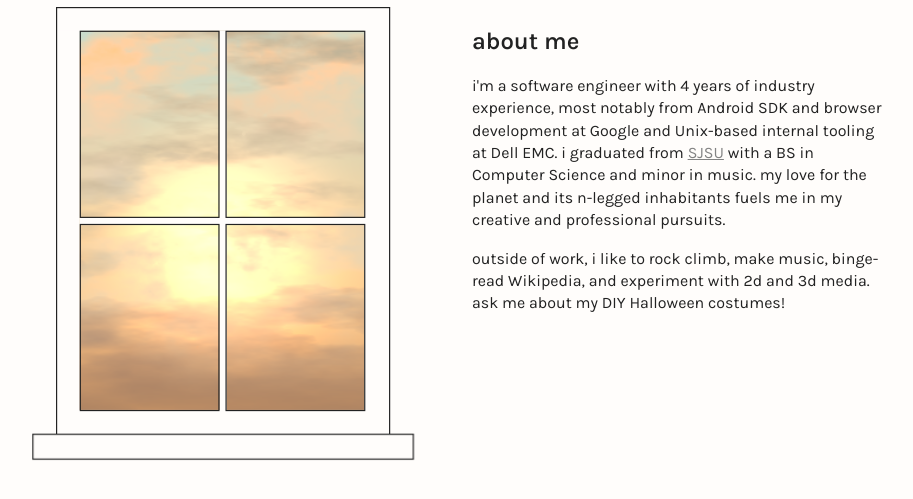
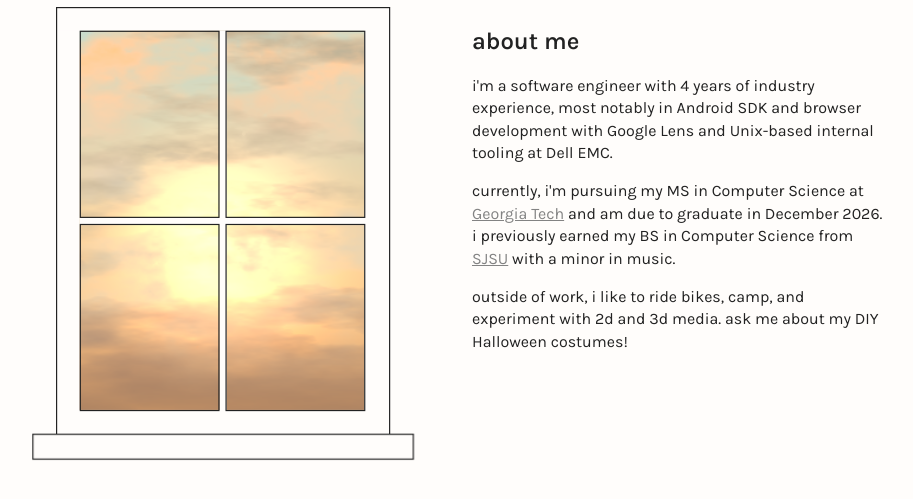
Before and after one commit to serenapascual/serenapascual.com, a Gatsby site: page /about in a window 1280 px wide. Shown: the part 97-596 px from the top of the page, without its empty margins (176-1089 px from the left). Built offline with nearby package versions, Linux system fonts and the light colour scheme; Gatsby itself is replaced by a stand-in of ours; animation ran at ten frames a second.

Commit message:
Fix resume path and update bio

```diff
--- a/src/pages/about.js
+++ b/src/pages/about.js
@@ -11,11 +11,13 @@ export default function About() {
       </Helmet>
       <h2>about me</h2>
       <p>
-        i'm a software engineer with 4 years of industry experience, most notably from Android SDK and browser development at Google and Unix-based internal tooling at Dell EMC. i graduated from <a href="https://www.sjsu.edu/">SJSU</a> with a BS in Computer Science and minor in music.
-       my love for the planet and its n-legged inhabitants fuels me in my creative and professional pursuits.
+        i'm a software engineer with 4 years of industry experience, most notably in Android SDK and browser development with Google Lens and Unix-based internal tooling at Dell EMC.
       </p>
       <p>
-        outside of work, i like to rock climb, make music, binge-read Wikipedia, and experiment with 2d and 3d media.
+        currently, i'm pursuing my MS in Computer Science at <a href="https://www.gatech.edu/">Georgia Tech</a> and am due to graduate in December 2026. i previously earned my BS in Computer Science from <a href="https://www.sjsu.edu/">SJSU</a> with a minor in music.
+      </p>
+      <p>
+        outside of work, i like to ride bikes, camp, and experiment with 2d and 3d media.
          ask me about my DIY Halloween costumes!
       </p>
     </div>
```
Also changed, not shown: src/pages/index.js (+6 -2 lines), 1 other file.
